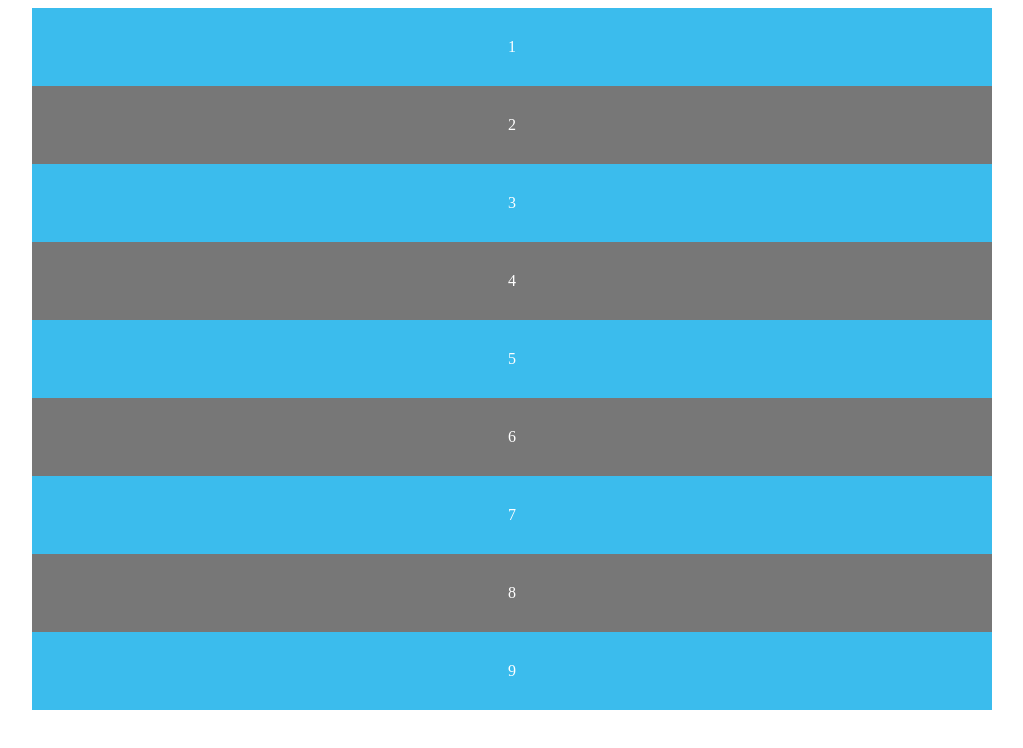
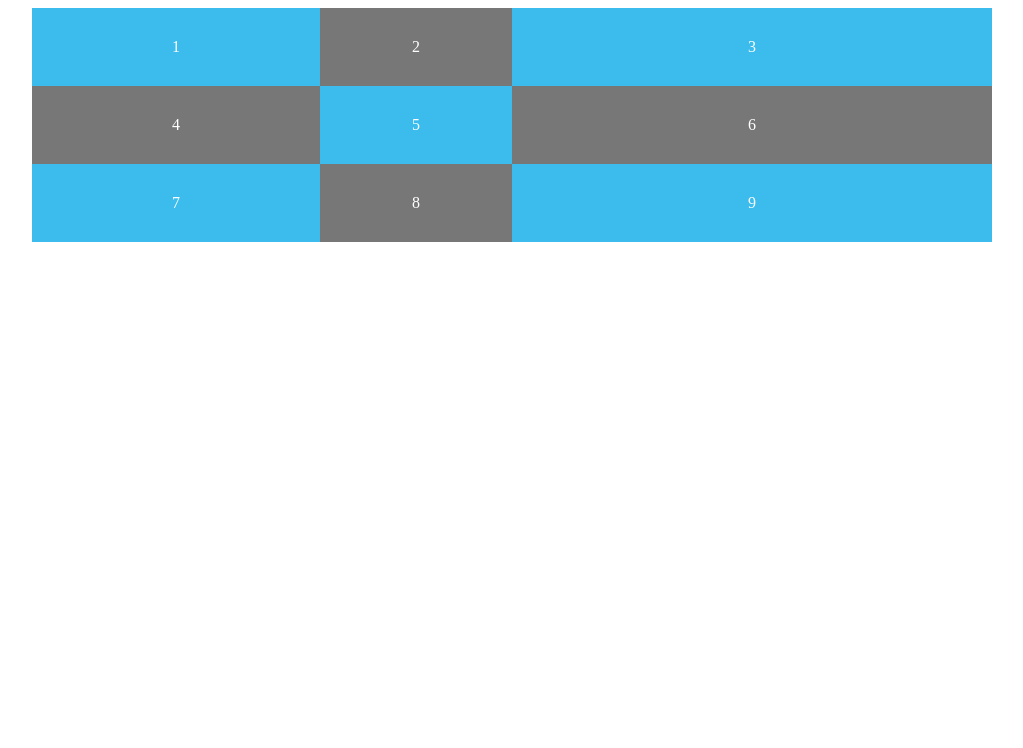
Before and after one commit to puyanwei/css-grid, a plain HTML site: page index.html in a window 1280 px wide. Shown: the whole page, without its empty margins (128-1151 px from the left). Drawn offline with Linux system fonts and the light colour scheme.

Commit message:
using disply grid, fractionals and repeat function

```diff
--- a/index.html
+++ b/index.html
@@ -12,6 +12,8 @@
         }
 
         #content {
+            display: grid;
+            grid-template-columns: 3fr 2fr 5fr;
             max-width: 960px;
             margin: 0 auto;
         }
```
